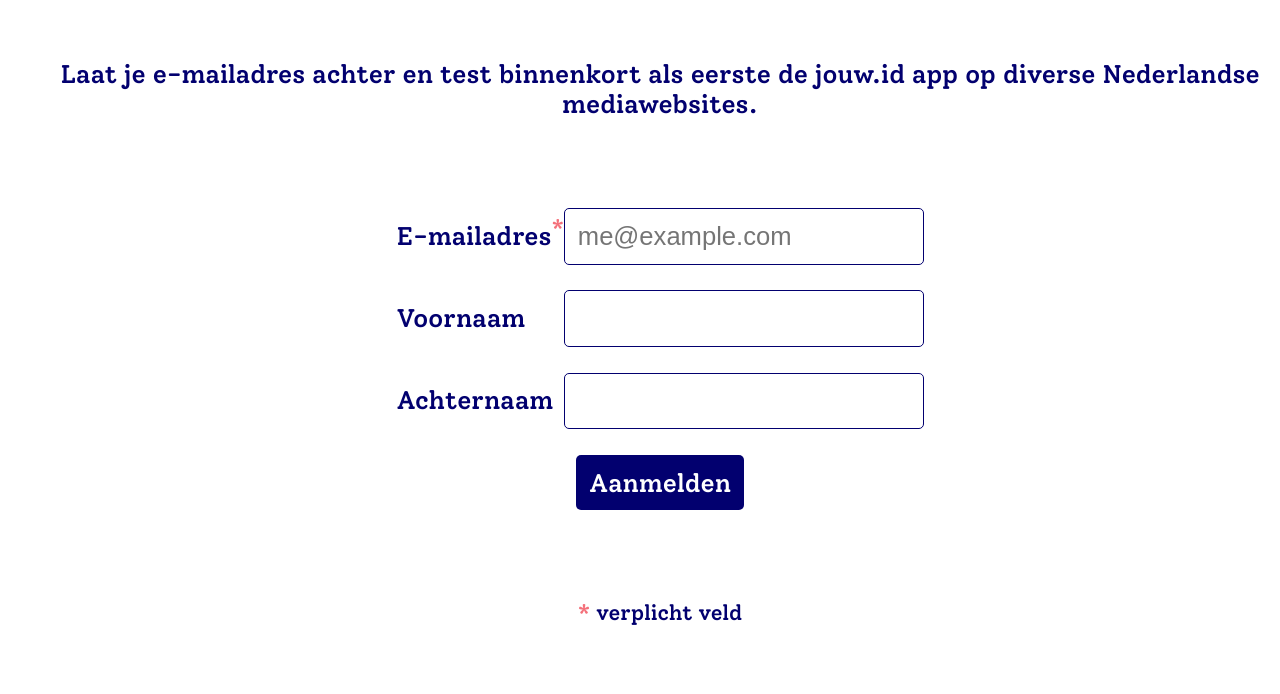
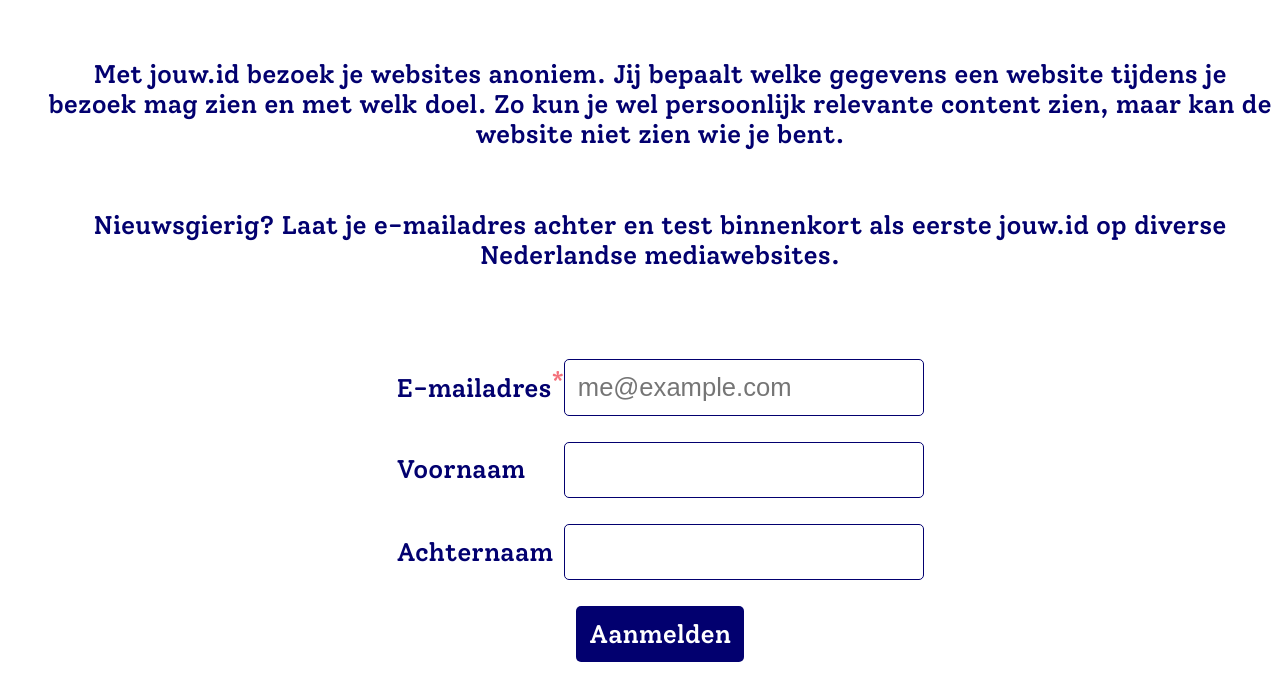
Before and after one commit to lisannedatakluis/jouw.id, a plain HTML site: page index.html in a window 1280 px wide. Shown: the part 416-1110 px from the top of the page. Drawn offline with Linux system fonts and the light colour scheme; a script that the page names is missing.

Commit message:
Update index.html
Added an extra line of text

```diff
--- a/index.html
+++ b/index.html
@@ -15,7 +15,10 @@
     <h1>Binnenkort beschikbaar...</h1>
     <ul>
         <li>
-            Laat je e-mailadres achter en test binnenkort als eerste de jouw.id app op diverse Nederlandse mediawebsites.
+            Met jouw.id bezoek je websites anoniem. Jij bepaalt welke gegevens een website tijdens je bezoek mag zien en met welk doel. Zo kun je wel persoonlijk relevante content zien, maar kan de website niet zien wie je bent.
+        </li>
+        <li>
+            Nieuwsgierig? Laat je e-mailadres achter en test binnenkort als eerste jouw.id op diverse Nederlandse mediawebsites.
             <div id="mc_embed_shell">
                 <div id="mc_embed_signup">
                     <form action="https://datakluis.us21.list-manage.com/subscribe/post?u=1407dd49f0f6db080cb9f41e0&amp;id=1f9e4128b2&amp;f_id=006cfbe6f0" method="post" id="mc-embedded-subscribe-form" name="mc-embedded-subscribe-form" class="validate" target="_blank">
```
